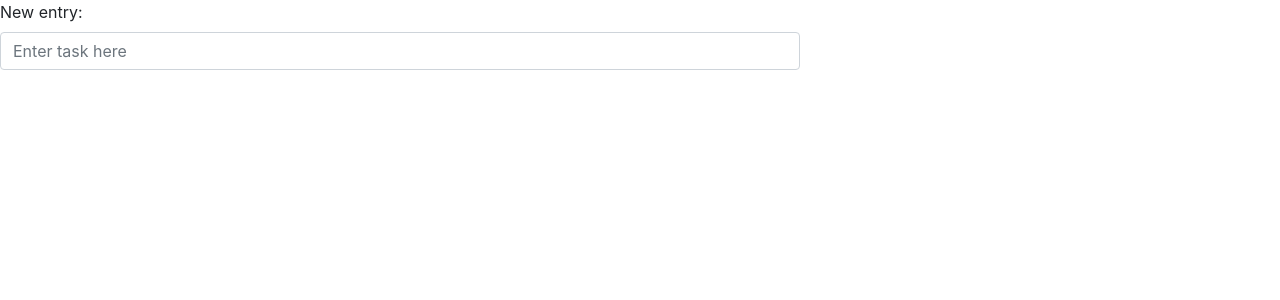
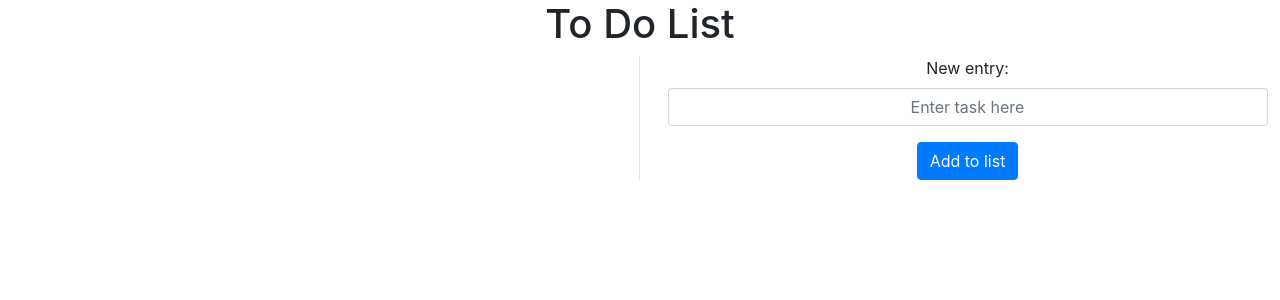
Before and after one commit to DJ620/1hour-to-do-list, a React (Create React App) app in the folder client/: page / in a window 1280 px wide. Shown: the top 300 px of the page. Built offline with nearby package versions, Linux system fonts and the light colour scheme.

Commit message:
I have 3 of the 4 CRUD properties working, just need to be able to update

```diff
--- a/client/package.json
+++ b/client/package.json
@@ -8,6 +8,7 @@
     "@testing-library/user-event": "^12.7.1",
     "bootstrap": "^4.6.0",
     "react": "^17.0.1",
+    "react-bootstrap": "^1.4.3",
     "react-dom": "^17.0.1",
     "react-scripts": "4.0.2",
     "web-vitals": "^1.1.0"
--- a/client/src/App.js
+++ b/client/src/App.js
@@ -1,11 +1,24 @@
-import React from "react";
+import React, { useState } from "react";
 import CreateToDo from "./components/CreateToDo";
+import ToDo from "./components/ToDo";
 import List from "./pages/List";
 
 function App() {
+  const [entries, setEntries] = useState([]);
+
   return (
     <div>
-      <CreateToDo/>
+      <h1 className="text-center">To Do List</h1>
+      <div className="row">
+        <div className="col-6 border-right">
+          {entries.map(entry => (
+            <ToDo task={entry} key={entry} entries={entries} setEntries={setEntries}/>
+          ))}
+        </div>
+        <div className="col-6">
+        <CreateToDo setEntries={setEntries} entries={entries}/>
+        </div>
+      </div>
     </div>
   );
 };
--- a/client/src/components/CreateToDo.js
+++ b/client/src/components/CreateToDo.js
@@ -1,26 +1,38 @@
 import React, { useState } from "react";
 
-function CreateToDo() {
+function CreateToDo({setEntries, entries}) {
     const [entry, setEntry] = useState("");
 
+    const handleSubmit = (event) => {
+        event.preventDefault();
+        setEntries([...entries, entry]);
+        setEntry("");
+    };
+
     const styles = {
+        form: {
+            textAlign: "center"
+        },
         input: {
-            width: "800px"
+            width: "600px",
+            margin: "0 auto"
         }
-    }
+    };
+
   return (
-    <form>
+    <form style={styles.form}>
       <div className="form-group">
           <label for="newToDo">New entry:</label>
           <input
             type="text"
-            className="form-control"
+            className="form-control text-center"
             placeholder="Enter task here"
             style={styles.input}
             value={entry}
             onChange={(e) => setEntry(e.target.value)}
           />
       </div>
+      <button type="submit" className="btn btn-primary" onClick={handleSubmit}>Add to list</button>
     </form>
   );
 }
--- a/client/src/components/ToDo.js
+++ b/client/src/components/ToDo.js
@@ -1,16 +1,27 @@
 import React, { useState } from 'react';
 
-function ToDo({toDo = "Task goes here"}) {
-    const checked = "far fa-check-square";
-    const unChecked = "far fa-square";
+function ToDo({task, entries, setEntries}) {
+    const checked = {
+        class: "far fa-check-square",
+        color: "green"
+    };
+    const unChecked = {
+        class: "far fa-square",
+        color: "red"
+    };
     const [checkbox, setCheckbox] = useState(unChecked);
 
     const handleCheckbox = () => {
-        if (checkbox === unChecked) {
+        if (checkbox.color === unChecked.color) {
             setCheckbox(checked);
         } else {
             setCheckbox(unChecked);
         };
+    };
+
+    const handleDelete = () => {
+        const remainingEntries = entries.filter(entry => entry !== task);
+        setEntries(remainingEntries);
     };
 
     const styles = {
@@ -19,7 +30,8 @@ function ToDo({toDo = "Task goes here"}) {
             width: "40vw",
             height: "7vh",
             margin: "0 auto",
-            backgroundColor: "green",
+            marginTop: "2vh",
+            backgroundColor: `${checkbox.color}`,
             color: "darkblue",
             paddingTop: "2vh"
         },
@@ -29,11 +41,14 @@ function ToDo({toDo = "Task goes here"}) {
     }
     return (
         <div style={styles.toDo} className="row">
-            <div className="col-11">
-                <p className="text-center">{toDo}</p>
+            <div className="col-1">
+                <span className="far fa-trash-alt" style={styles.checkbox} onClick={handleDelete}/>
+            </div>
+            <div className="col-10">
+                <p className="text-center">{task}</p>
             </div>
             <div className="col-1">
-                <span className={checkbox} style={styles.checkbox} onClick={handleCheckbox}/>
+                <span className={checkbox.class} style={styles.checkbox} onClick={handleCheckbox}/>
             </div>
         </div>
     )
```
Also changed, not shown: 1 other file (tests, documents, lock files or other folders).
